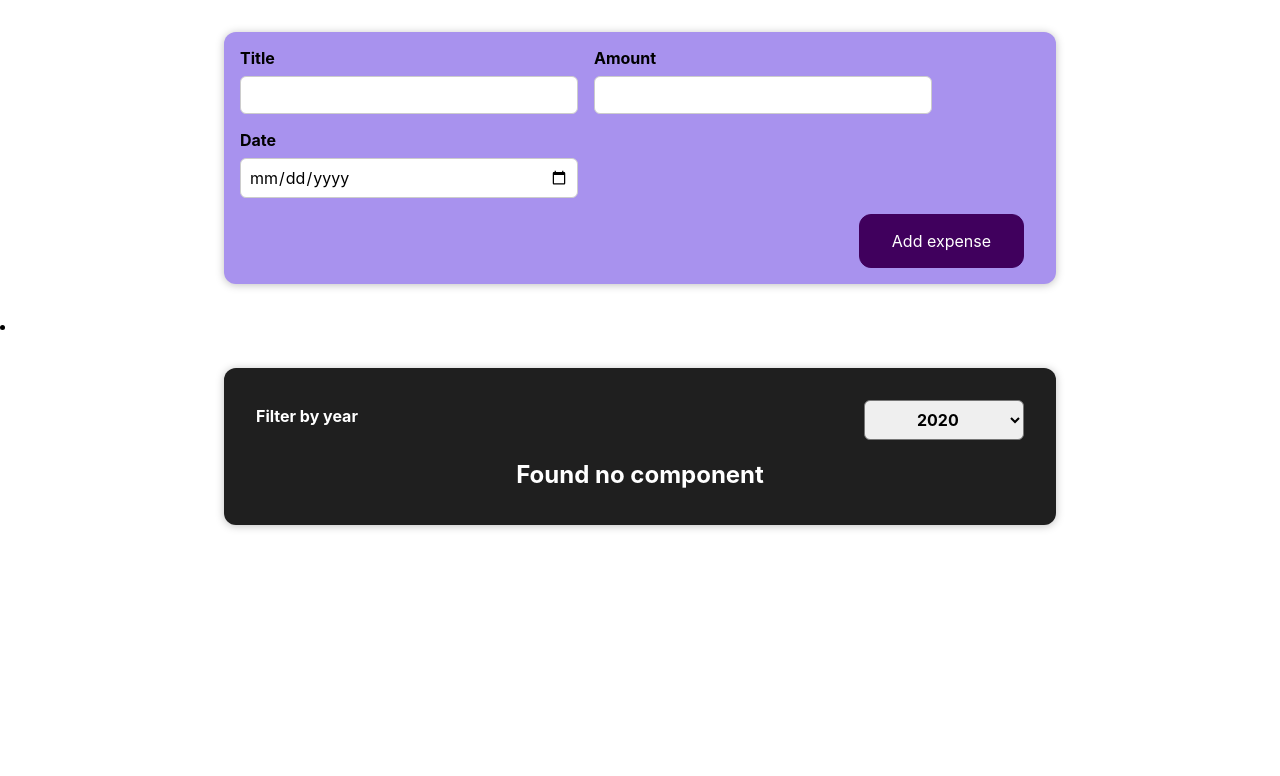
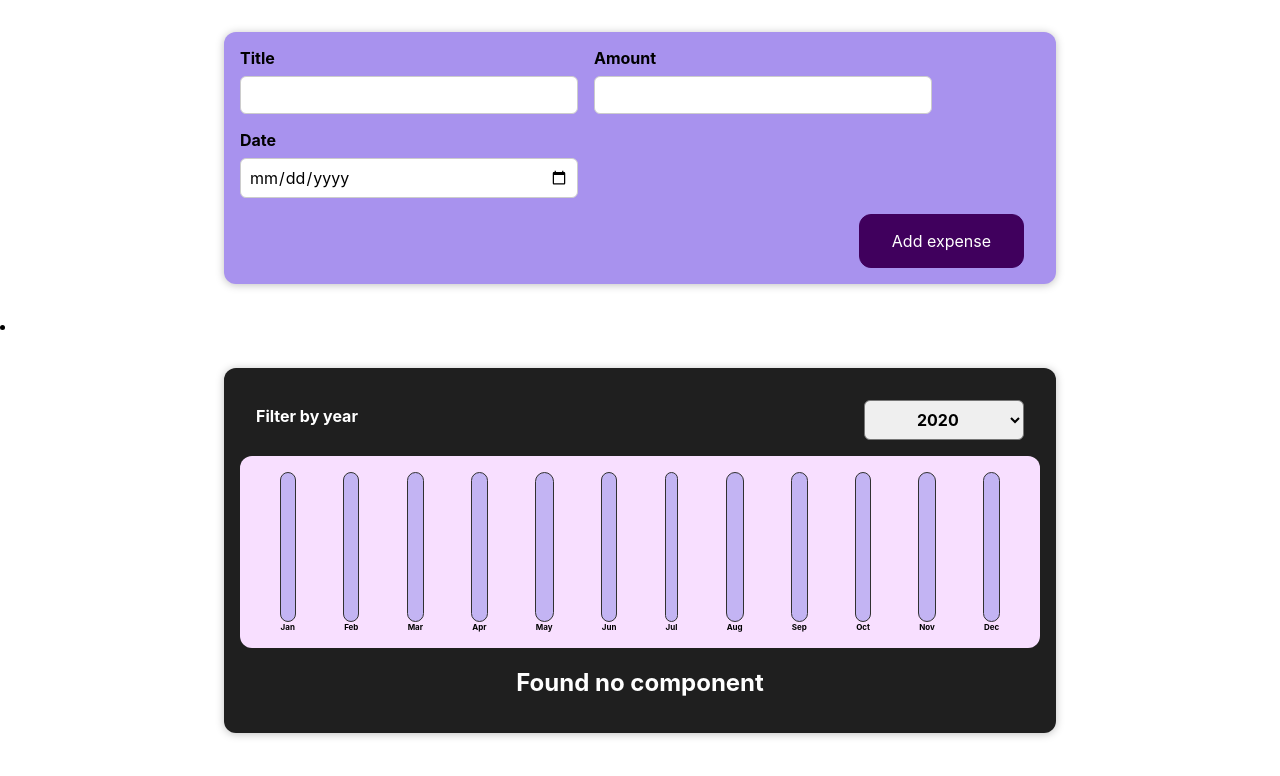
Before and after one commit to KotenkoNata/react-practice, a React (Create React App) app: page / in a window 1280 px wide. Shown: the top 776 px of the page. Built offline with nearby package versions, Linux system fonts and the light colour scheme; the HTML template or start-up script is replaced by a standard one.

Commit message:
feat: use chartBar

```diff
--- a/src/components/Chart/Chart.js
+++ b/src/components/Chart/Chart.js
@@ -1,12 +1,16 @@
 import "./Chart.css"
+import ChartBar from "./ChartBar";
 const Chart = (props) => {
+    const dataPointValues = props.dataPoints.map(item=>item.value);
+    const totalMax = Math.max(...dataPointValues);
+
     return <div className="chart">
         {props.dataPoints.map(dataPoint=>{
             return <ChartBar
                 key={dataPoint.label}
                 value={dataPoint.value}
                 label={dataPoint.label}
-                maxValue={null}/>
+                maxValue={totalMax}/>
         })}
     </div>
 }
--- a/src/components/Chart/ChartBar.js
+++ b/src/components/Chart/ChartBar.js
@@ -3,7 +3,7 @@
 const ChartBar = (props) => {
     let barFillHeight = '0%';
 
-    if(props.max > 0) {
+    if(props.maxValue > 0) {
         barFillHeight = Math.round((props.value / props.maxValue) *100) + '%';
     }
 
--- a/src/components/Expenses/Expenses.js
+++ b/src/components/Expenses/Expenses.js
@@ -4,6 +4,7 @@
 import ExpenseFilter from "../ExpenseFilter/ExpenseFilter";
 import {useState} from "react";
 import ExpensesList from "../ExpensesList/ExpensesList";
+import ExpensesChart from "../ExpensesChart/ExpensesChart";
 
 function Expenses({expenses}) {
     const [filteredYear, setFilteredYear] = useState('2020');
@@ -21,6 +22,7 @@
                 <ExpenseFilter
                     selected={filteredYear}
                     onChangeFilter={filterChangeHandler}/>
+                <ExpensesChart expenses={filteredExpenses}/>
                 <ExpensesList items = {filteredExpenses}/>
             </Card>
         </li>
--- /dev/null
+++ b/src/components/ExpensesChart/ExpensesChart.js
@@ -0,0 +1,26 @@
+import Chart from "../Chart/Chart";
+
+const ExpensesChart = (props) => {
+    const chartDataPoints = [
+        {label: 'Jan', value: 0},
+        {label: 'Feb', value: 0},
+        {label: 'Mar', value: 0},
+        {label: 'Apr', value: 0},
+        {label: 'May', value: 0},
+        {label: 'Jun', value: 0},
+        {label: 'Jul', value: 0},
+        {label: 'Aug', value: 0},
+        {label: 'Sep', value: 0},
+        {label: 'Oct', value: 0},
+        {label: 'Nov', value: 0},
+        {label: 'Dec', value: 0},
+    ];
+
+    for(const expense of props.expenses) {
+        const expenseMonth = expense.date.getMonth();
+        chartDataPoints[expenseMonth].value+=expense.amount;
+    }
+    return <Chart dataPoints = {chartDataPoints}/>
+}
+
+export default ExpensesChart;
```
